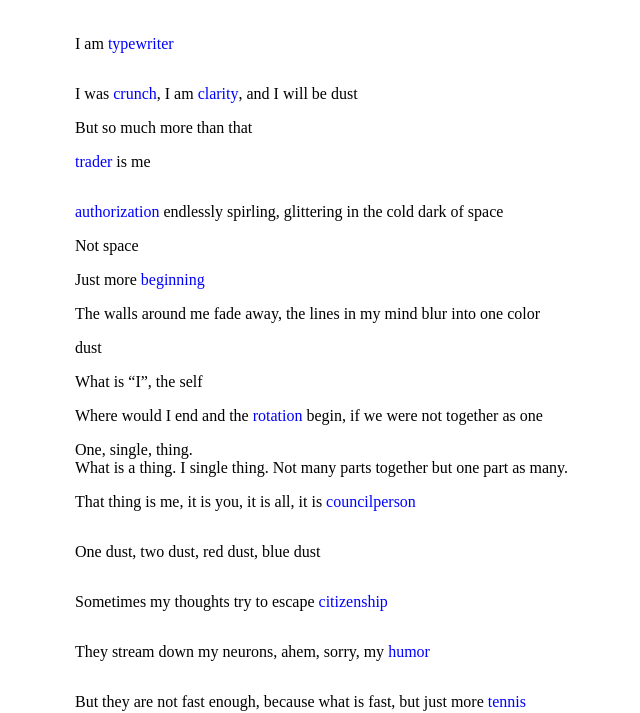
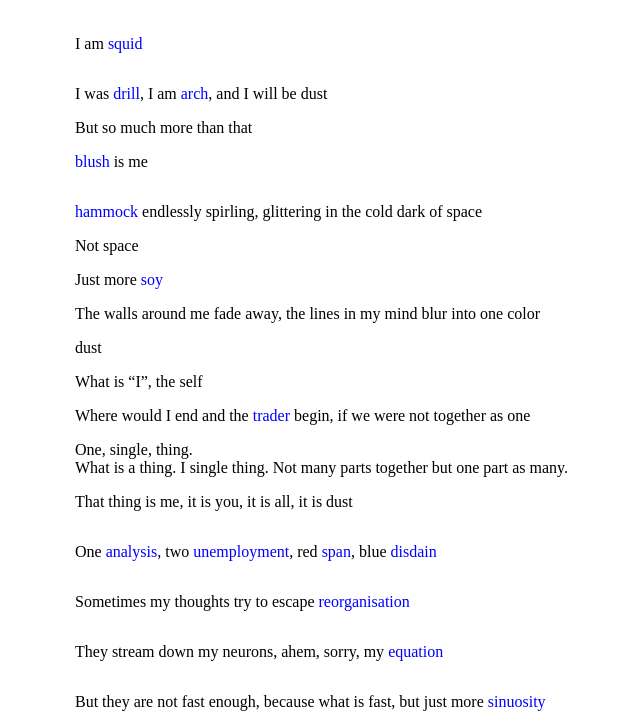
Before and after one commit to dragonsploder/poem, a plain HTML site: page index.html in a window 1280 px wide. Shown: the part 87-800 px from the top of the page, without its empty margins (190-830 px from the left). Drawn offline with Linux system fonts and the light colour scheme.

Commit message:
fixed small bug

```diff
--- a/index.html
+++ b/index.html
@@ -39,7 +39,7 @@ One, single, thing. <br>
 What is a thing. I single thing. Not many parts together but one part as many. <br>
 That thing is me, it is you, it is all, it is <p id="textbox10">dust</p> <br>
 
-One <p id="textbox10">dust</p>, two <p id="textbox10">dust</p>, red <p id="textbox10">dust</p>, blue <p id="textbox10">dust</p> <br>
+One <p id="textbox10a">dust</p>, two <p id="textbox10b">dust</p>, red <p id="textbox10c">dust</p>, blue <p id="textbox10d">dust</p> <br>
 
 Sometimes my thoughts try to escape <p id="textbox11">dust</p> <br>
 They stream down my neurons, ahem, sorry, my <p id="textbox12">dust</p> <br>
@@ -75,8 +75,19 @@ I am dust
 	function text1() {
 		if (getRandomInt(8) === 0) {
 			textbox = "textbox" + String(getRandomInt(29))
-			document.getElementById(textbox).innerHTML = nouns.split('\n')[Math.floor(Math.random() * nouns.split('\n').length)];
-			document.getElementById(textbox).style.color = "blue";
+			if (textbox === "textbox10") {
+				document.getElementById("textbox10a").innerHTML = nouns.split('\n')[Math.floor(Math.random() * nouns.split('\n').length)];
+				document.getElementById("textbox10a").style.color = "blue";
+				document.getElementById("textbox10b").innerHTML = nouns.split('\n')[Math.floor(Math.random() * nouns.split('\n').length)];
+				document.getElementById("textbox10b").style.color = "blue";
+				document.getElementById("textbox10c").innerHTML = nouns.split('\n')[Math.floor(Math.random() * nouns.split('\n').length)];
+				document.getElementById("textbox10c").style.color = "blue";
+				document.getElementById("textbox10d").innerHTML = nouns.split('\n')[Math.floor(Math.random() * nouns.split('\n').length)];
+				document.getElementById("textbox10d").style.color = "blue";
+			} else {
+				document.getElementById(textbox).innerHTML = nouns.split('\n')[Math.floor(Math.random() * nouns.split('\n').length)];
+				document.getElementById(textbox).style.color = "blue";
+			}
 		}
 	};
 
```
